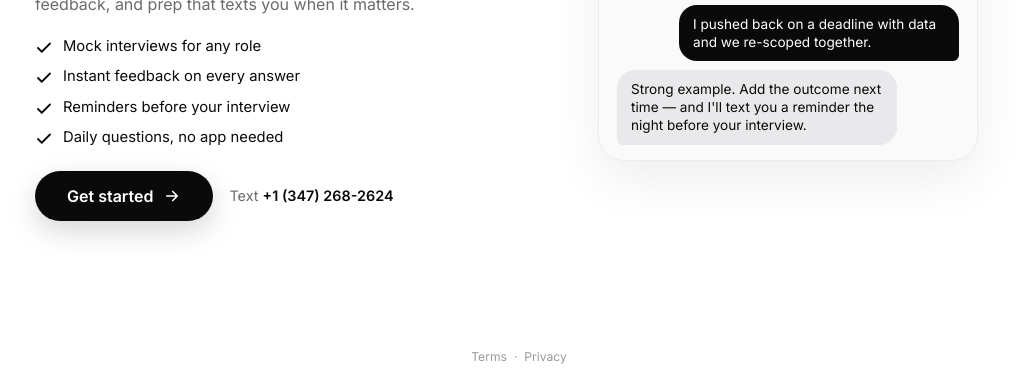
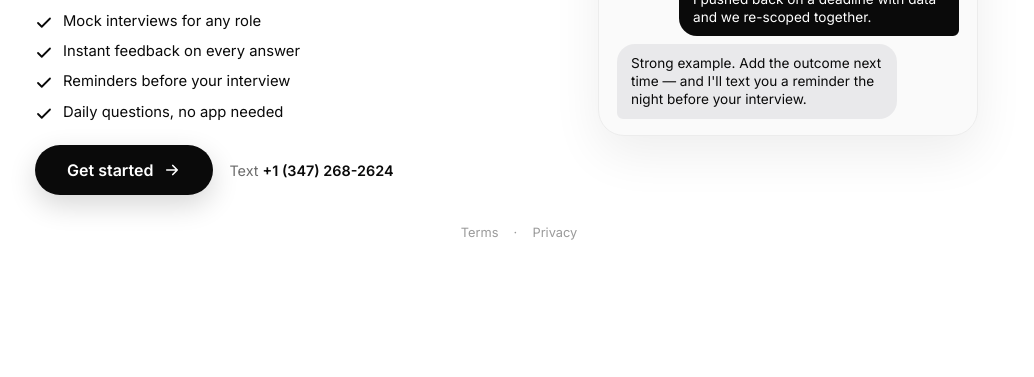
Before and after one commit to TheRuler736/rehearse, a website: page index.html in a window 1280 px wide. Shown: the part 423-800 px from the top of the page, without its empty margins (121-1155 px from the left). Drawn offline with Linux system fonts and the light colour scheme.

Commit message:
Move Terms/Privacy links into content flow so they're reliably clickable (fixed footer could be overlapped)

```diff
--- a/index.html
+++ b/index.html
@@ -170,13 +170,15 @@
     /* Hide sub on shorter screens so it always fits */
     @media (max-height: 720px) { .sub { display: none; } }
 
-    /* Legal footer — fixed so it never affects the centered, no-scroll layout */
+    /* Legal links — kept in the normal content flow so they're always tappable.
+       (A fixed-bottom footer gets hidden behind iOS Safari's toolbar.) */
     .legal {
-      position: fixed; left: 0; right: 0; bottom: clamp(8px, 1.6vh, 16px);
-      text-align: center; font-size: 0.76rem; color: #9a9a9a; z-index: 3;
+      text-align: center;
+      margin-top: clamp(16px, 3vh, 30px);
+      font-size: 0.8rem; color: #9a9a9a;
     }
-    .legal a { color: #9a9a9a; text-decoration: none; }
-    .legal a:hover { color: #0a0a0a; }
+    .legal a { color: #9a9a9a; text-decoration: none; padding: 6px 8px; display: inline-block; }
+    .legal a:hover { color: #0a0a0a; text-decoration: underline; }
 
     @media (prefers-reduced-motion: reduce) {
       main, .bubble { animation: none; }
@@ -227,10 +229,10 @@
         <div class="bubble received">Strong example. Add the outcome next time — and I'll text you a reminder the night before your interview.</div>
       </div>
     </div>
+
+    <div class="legal">
+      <a href="/terms">Terms</a> &nbsp;·&nbsp; <a href="/privacy">Privacy</a>
+    </div>
   </main>
-
-  <div class="legal">
-    <a href="/terms">Terms</a> &nbsp;·&nbsp; <a href="/privacy">Privacy</a>
-  </div>
 </body>
 </html>
```
